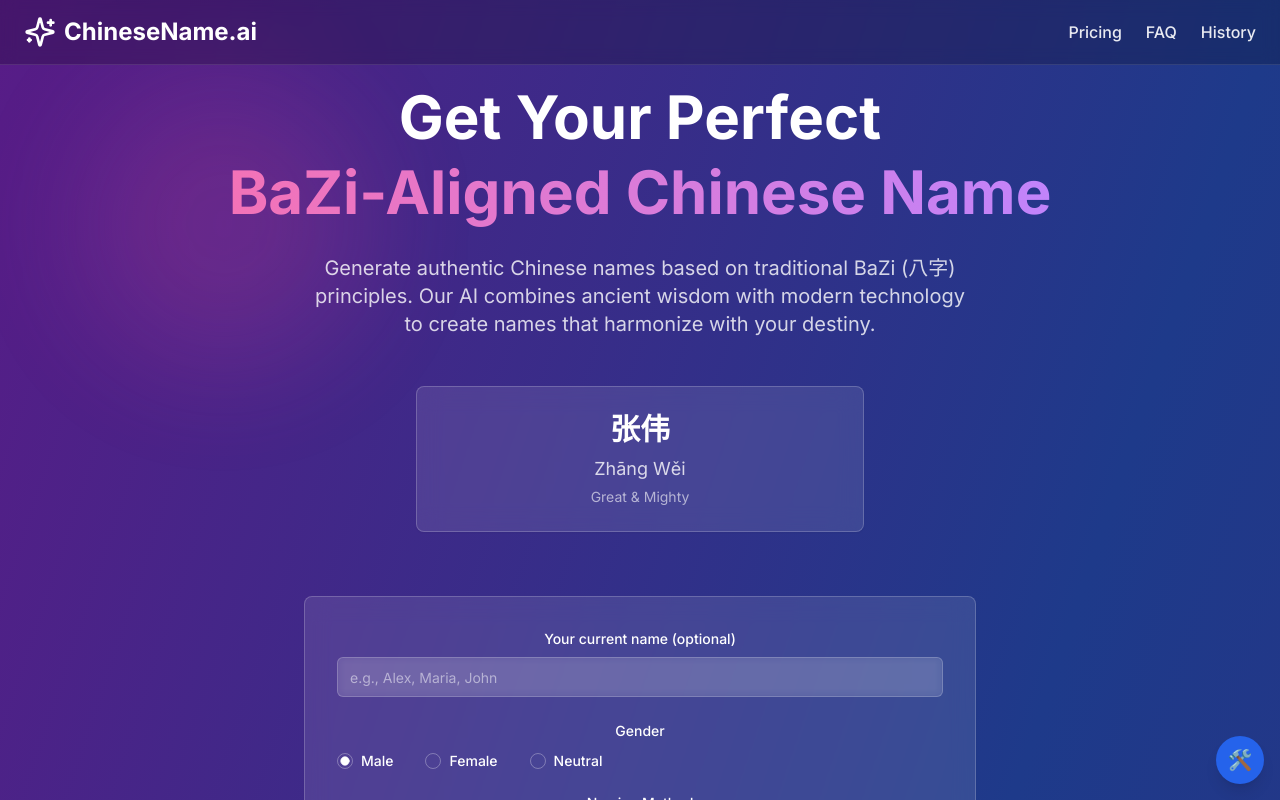
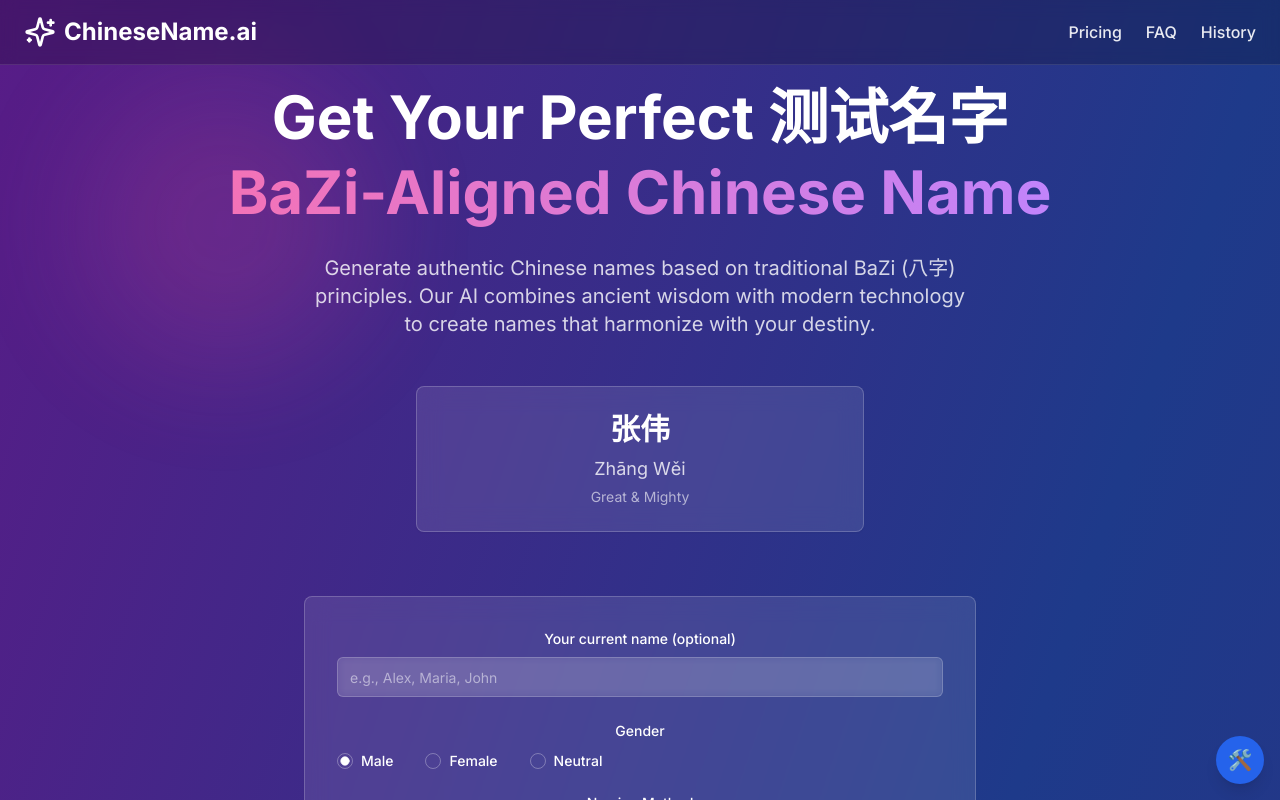
Before and after one commit to askkai/chinese-name-generator, a Next.js app: page / in a window 1280 px wide. Shown: the top 800 px of the page. Built offline with nearby package versions, Linux system fonts and the light colour scheme.

Commit message:
测试名字

```diff
--- a/app/page.tsx
+++ b/app/page.tsx
@@ -197,7 +197,7 @@ export default function HomePage() {
       {/* Hero Section */}
       <div className="relative z-10 max-w-4xl mx-auto px-6 pt-20 pb-16 text-center">
         <h1 className="text-6xl font-bold text-white mb-6 leading-tight">
-          Get Your Perfect
+          Get Your Perfect 测试名字
           <span className="bg-gradient-to-r from-pink-400 to-purple-400 bg-clip-text text-transparent block">
             BaZi-Aligned Chinese Name
           </span>
```
